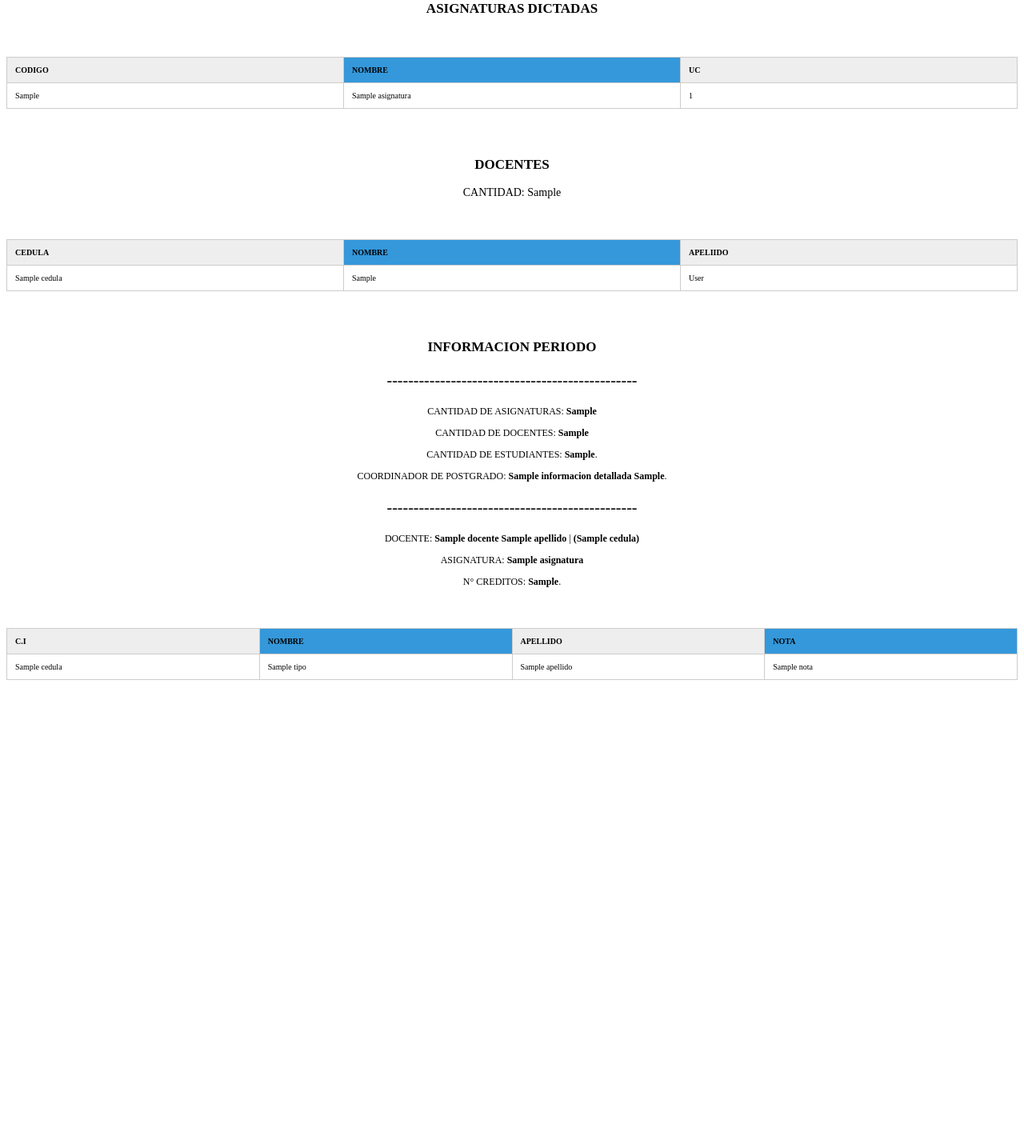
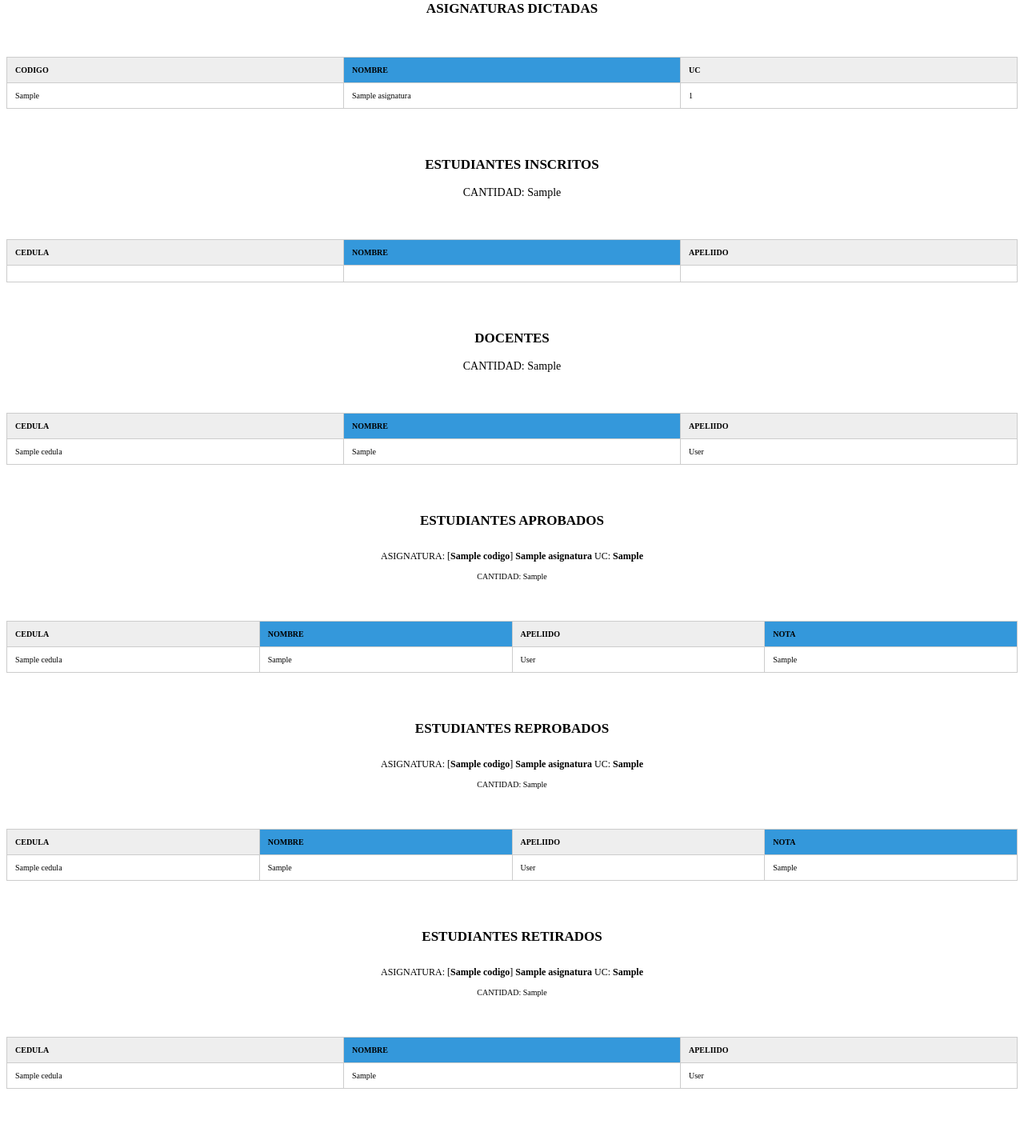
Before and after one commit to alejandrombc/SISGIU, a Django app: template API SISGIU/API/templates/reportes.html in a window 1280 px wide. Shown: the part 276-1696 px from the top of the page at 80% size. Before the commit the page ends 1126 px from the top, so only its background shows below. Run offline with Django 3.2, Linux system fonts and the light colour scheme; tables that the repository leaves empty hold one stand-in row (values such as "Sample post"); the template is opened without the code that fills it: values that come from a table or form of the project are taken from there, most other values are stand-ins (such as "Sample title", 1, 10 or a date in 2020); lists and menus that the app fills with data are empty.

Commit message:
Bug fix en reportes

```diff
--- a/API SISGIU/API/templates/reportes.html
+++ b/API SISGIU/API/templates/reportes.html
@@ -121,7 +121,7 @@
         {% endif %}
 
         <!-- Estudiantes Inscritos -->
-        {% if cant_estudiantes_inscritos > 0 %}
+        {% if estudiantes_inscritos|length >= 1 %}
             <div class='wrapper'>
                 <div class='header'>
                  <p class='title_child'><b>ESTUDIANTES INSCRITOS</b></p>
@@ -181,7 +181,7 @@
         {% endif %}
 
         <!-- Estudiantes Aprobados -->
-        {% if cant_estudiantes_aprobados > 0 %}
+        {% if estudiantes_aprobados|length >= 1 %}
                 <div class='header'>
                      <p class='title_child'><b>ESTUDIANTES APROBADOS</b></p>
                 </div>
@@ -218,7 +218,7 @@
         {% endif %}
 
         <!-- Estudiantes Reprobados -->
-        {% if cant_estudiantes_reprobados > 0 %}
+        {% if estudiantes_reprobados|length >= 1 %}
                 <div class='header'>
                      <p class='title_child'><b>ESTUDIANTES REPROBADOS</b></p>
                 </div>
@@ -255,7 +255,7 @@
         {% endif %}
 
         <!-- Estudiantes Retirados -->
-        {% if cant_estudiantes_retirados > 0 %}
+        {% if estudiantes_retirados|length >= 1 %}
                 <div class='header'>
                      <p class='title_child'><b>ESTUDIANTES RETIRADOS</b></p>
                 </div>
```
